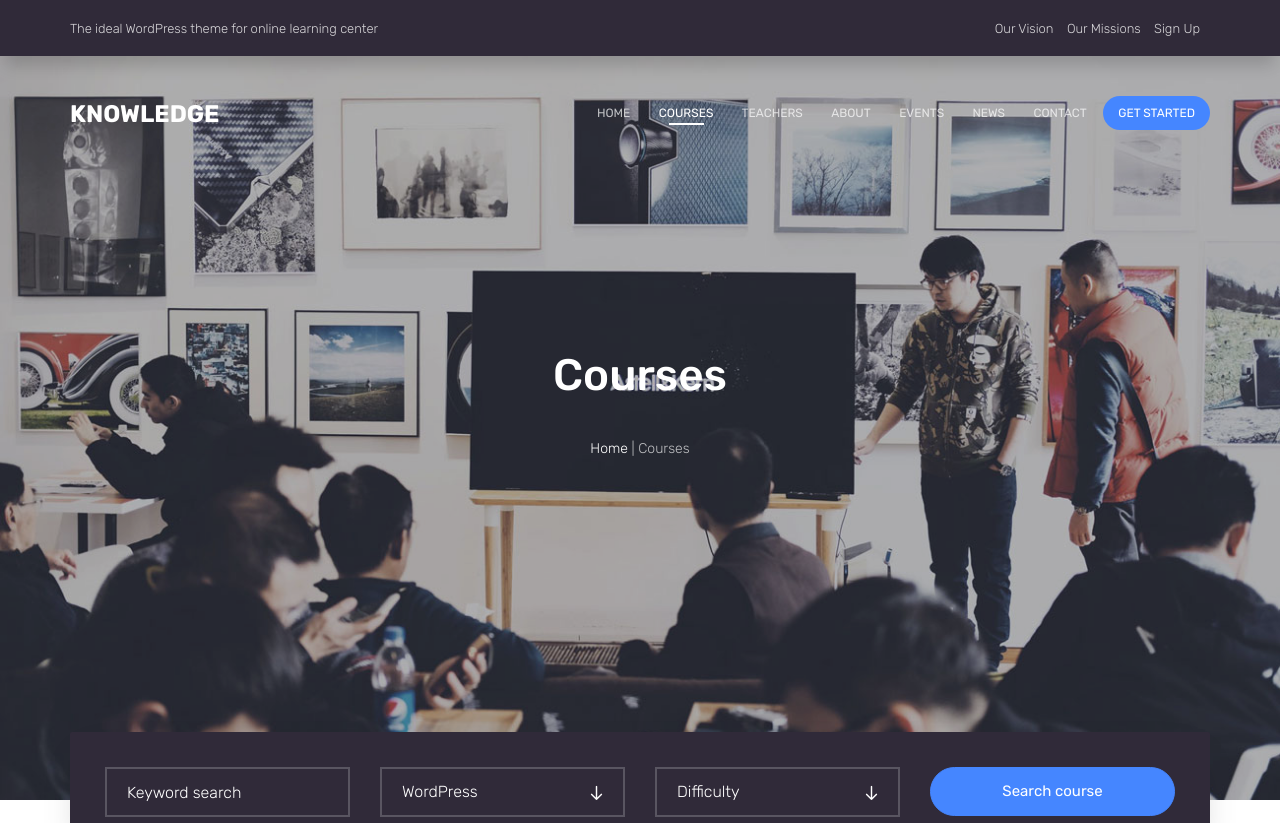
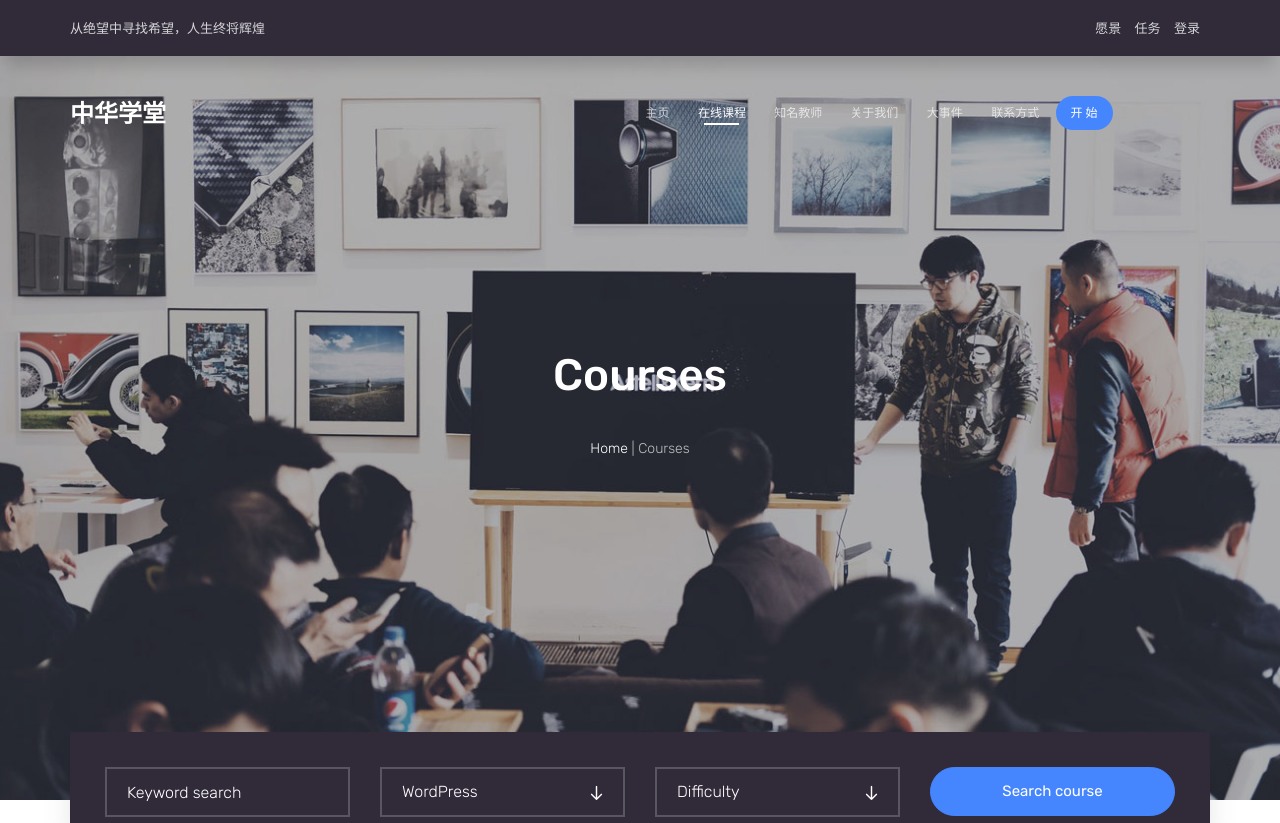
Before and after one commit to slbj/virtualcourse, a plain HTML site: page courses.html in a window 1280 px wide. Shown: the top 823 px of the page. Drawn offline with Linux system fonts and the light colour scheme; files whose address does not match are found by name.

Commit message:
Update navigation bar with chn

```diff
--- a/courses.html
+++ b/courses.html
@@ -3,7 +3,7 @@
 	<head>
 	<meta charset="utf-8">
 	<meta http-equiv="X-UA-Compatible" content="IE=edge">
-	<title>Knowledge Template</title>
+	<title>中华学堂</title>
 	<meta name="viewport" content="width=device-width, initial-scale=1">
 	<meta name="description" content="" />
 	<meta name="keywords" content="" />
@@ -63,10 +63,10 @@
 				<div class="container">
 					<div class="row">
 						<div class="col-xs-4">
-							<p>The ideal WordPress theme for online learning center</p>
+							<p>从绝望中寻找希望，人生终将辉煌</p>
 						</div>
 						<div class="col-xs-6 col-md-push-2 text-right">
-							<p class="btn-apply"><a href="#">Our Vision</a> <a href="#">Our Missions</a> <a href="#">Sign Up</a></p>
+							<p class="btn-apply"><a href="#">愿景</a> <a href="#">任务</a> <a href="#">登录</a></p>
 						</div>
 					</div>
 				</div>
@@ -75,27 +75,35 @@
 				<div class="container">
 					<div class="row">
 						<div class="col-md-2">
-							<div id="colorlib-logo"><a href="index.html">Knowledge</a></div>
+							<div id="colorlib-logo"><a href="index.html">中华学堂</a></div>
 						</div>
-						<div class="col-md-10 text-right menu-1">
+						<div class="col-md-9 text-right menu-1">
 							<ul>
-								<li><a href="index.html">Home</a></li>
+								<li><a href="index.html">主页</a></li>
 								<li class="has-dropdown active">
-									<a href="courses.html">Courses</a>
+									<a href="courses.html">在线课程</a>
 									<ul class="dropdown">
-										<li><a href="courses-single.html">Courses Single</a></li>
-										<li><a href="#">Mobile Apps</a></li>
-										<li><a href="#">Website</a></li>
-										<li><a href="#">Web Design</a></li>
-										<li><a href="#">WordPress</a></li>
+										<li><a href="courses.html">全部</a></li>
+										<li><a href="courses.html">语文</a></li>
+										<li><a href="courses.html">数学</a></li>
+										<li><a href="courses.html">历史</a></li>
+										<li><a href="courses.html">地理</a></li>
 									</ul>
 								</li>
-								<li><a href="teachers.html">Teachers</a></li>
-								<li><a href="about.html">About</a></li>
-								<li><a href="event.html">Events</a></li>
-								<li><a href="news.html">News</a></li>
-								<li><a href="contact.html">Contact</a></li>
-								<li class="btn-cta"><a href="#"><span>Get started</span></a></li>
+								<li class="has-dropdown">
+									<a href="teachers.html">知名教师</a>
+									<ul class="dropdown">
+										<li><a href="teachers.html">全部</a></li>
+										<li><a href="teachers.html">语文名师</a></li>
+										<li><a href="teachers.html">数学名师</a></li>
+										<li><a href="teachers.html">历史名师</a></li>
+										<li><a href="teachers.html">地理名师</a></li>
+									</ul>
+								</li>
+								<li><a href="about.html">关于我们</a></li>
+								<li><a href="event.html">大事件</a></li>
+								<li><a href="contact.html">联系方式</a></li>
+								<li class="btn-cta"><a href="#"><span>开 始</span></a></li>
 							</ul>
 						</div>
 					</div>
```
Also changed, not shown: about.html (+26 -18 lines), contact.html (+26 -18 lines), event.html (+26 -18 lines), index.html (+26 -18 lines), teachers.html (+26 -18 lines).
